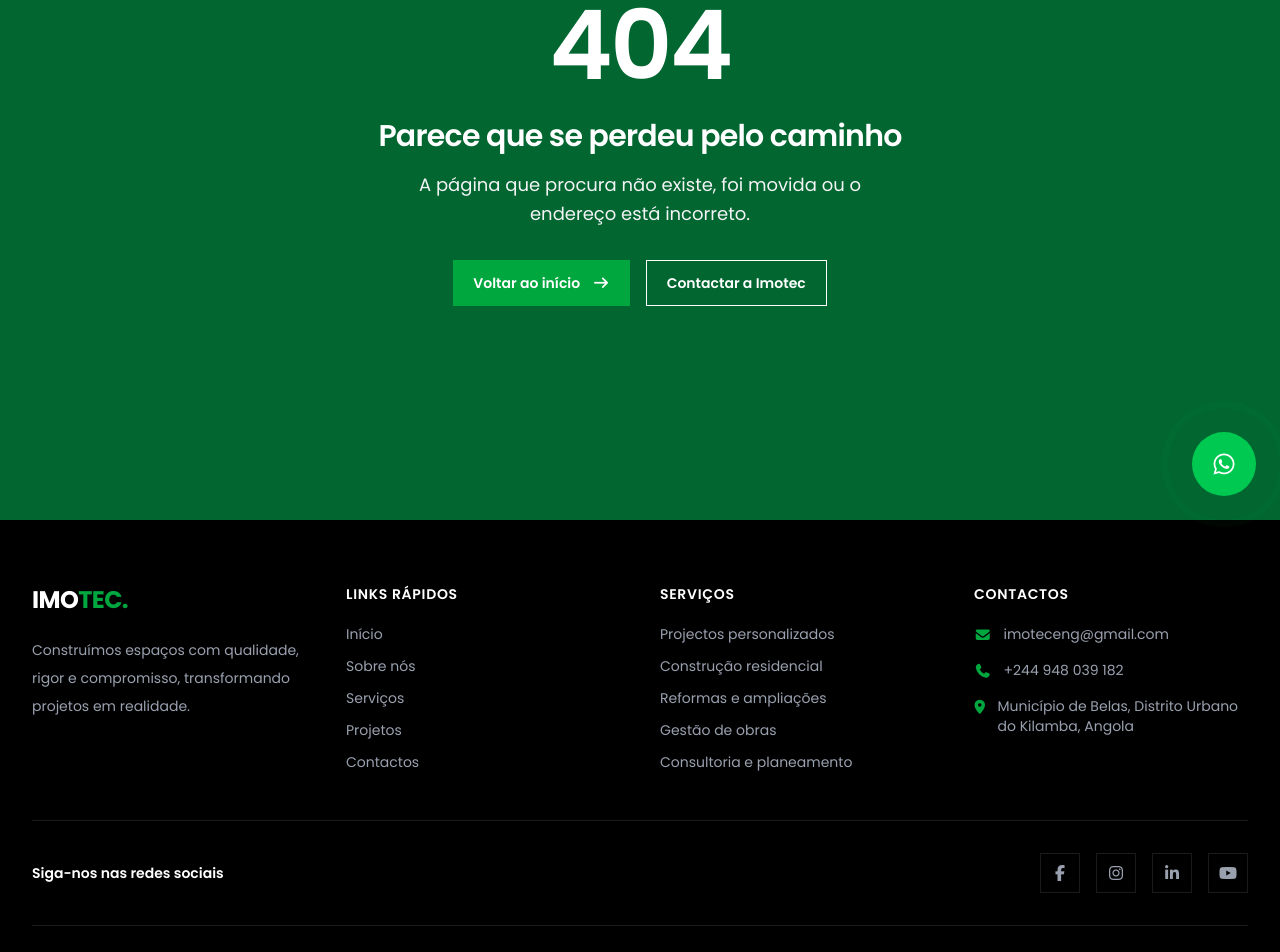
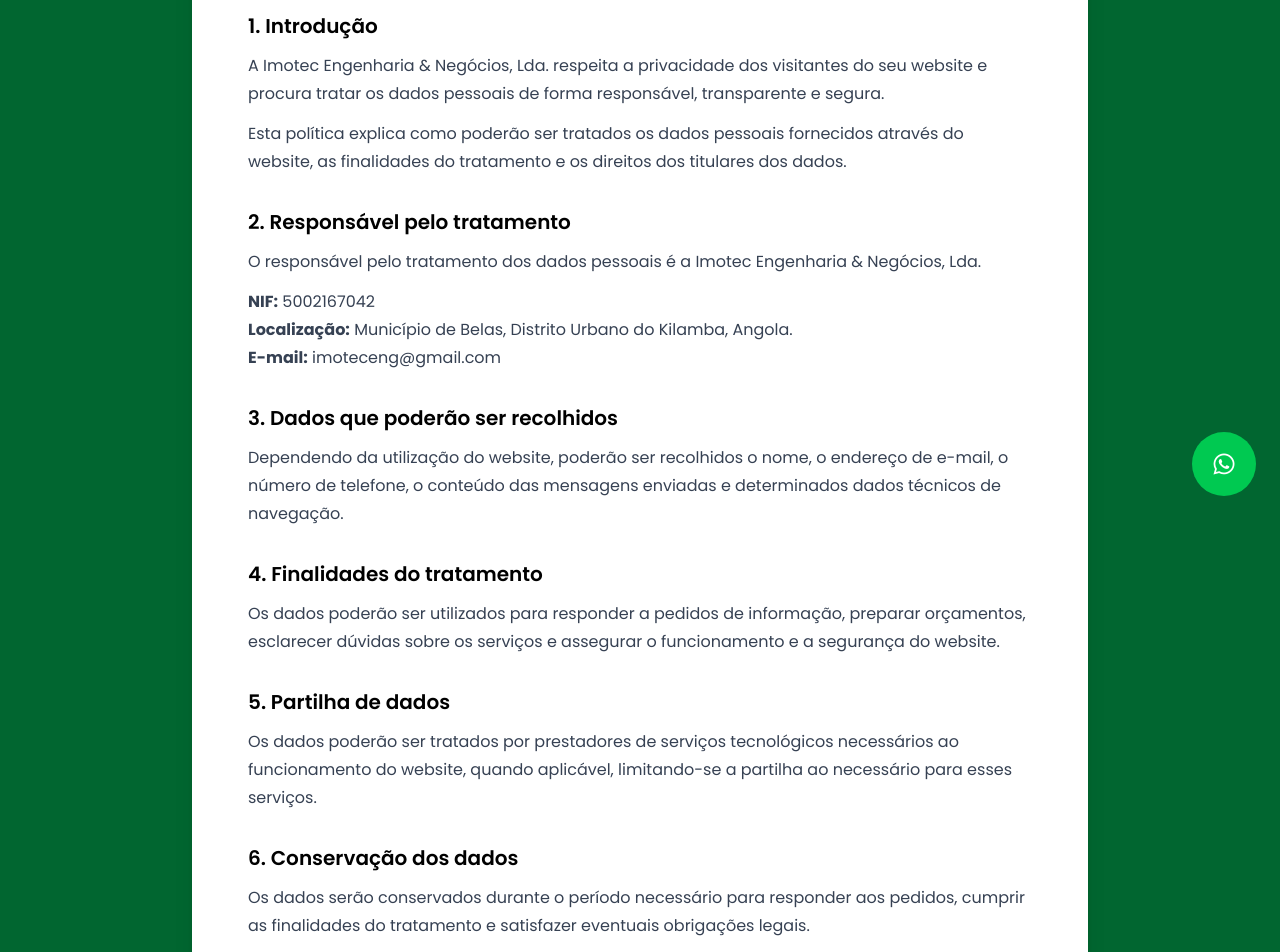
Before and after one commit to nsimbaafonso/imotec, a Next.js app: page /politica-de-privacidade in a window 1280 px wide. Before the commit this address had no page. Shown: the part 280-1232 px from the top of the page. Built offline with nearby package versions, Linux system fonts and the light colour scheme.

Commit message:
Página de política de privacidade criada

```diff
--- /dev/null
+++ b/src/app/politica-de-privacidade/page.js
@@ -0,0 +1,190 @@
+export const metadata = {
+  title: "Política de Privacidade | Imotec Engenharia & Negócios",
+  description:
+    "Consulte a Política de Privacidade da Imotec Engenharia & Negócios e conheça as orientações sobre o tratamento e a protecção dos dados pessoais.",
+
+  robots: {
+    index: true,
+    follow: true,
+  },
+
+  openGraph: {
+    title: "Política de Privacidade | Imotec",
+    description:
+      "Saiba como a Imotec aborda a privacidade e o tratamento dos dados pessoais através do seu website.",
+    type: "website",
+    locale: "pt_AO",
+    siteName: "Imotec Engenharia & Negócios",
+  },
+
+  twitter: {
+    card: "summary",
+    title: "Política de Privacidade | Imotec",
+    description:
+      "Consulte a política de privacidade do website da Imotec.",
+  },
+};
+
+export default function PoliticaDePrivacidade() {
+  return (
+    <main className="min-h-screen bg-green-800 px-5 pb-16 pt-28 sm:px-8 sm:pb-20 sm:pt-32">
+      <article className="mx-auto max-w-4xl rounded-md bg-white px-6 py-10 shadow-xl sm:px-10 sm:py-12 lg:px-14">
+        <h1 className="text-3xl font-bold tracking-tight text-black sm:text-4xl">
+          Política de <span className="text-green-600">Privacidade</span>
+        </h1>
+
+        <p className="mt-4 text-sm text-gray-500">
+          Última actualização: Novembro de 2026
+        </p>
+
+        <div className="mt-10 space-y-8 text-base leading-7 text-gray-700">
+          <section>
+            <h2 className="text-xl font-semibold text-black">1. Introdução</h2>
+            <p className="mt-3">
+              A Imotec Engenharia &amp; Negócios, Lda. respeita a privacidade
+              dos visitantes do seu website e procura tratar os dados pessoais
+              de forma responsável, transparente e segura.
+            </p>
+            <p className="mt-3">
+              Esta política explica como poderão ser tratados os dados pessoais
+              fornecidos através do website, as finalidades do tratamento e os
+              direitos dos titulares dos dados.
+            </p>
+          </section>
+
+          <section>
+            <h2 className="text-xl font-semibold text-black">
+              2. Responsável pelo tratamento
+            </h2>
+            <p className="mt-3">
+              O responsável pelo tratamento dos dados pessoais é a Imotec
+              Engenharia &amp; Negócios, Lda.
+            </p>
+            <p className="mt-3">
+              <strong>NIF:</strong> 5002167042
+              <br />
+              <strong>Localização:</strong> Município de Belas, Distrito Urbano
+              do Kilamba, Angola.
+              <br />
+              <strong>E-mail:</strong> imoteceng@gmail.com
+            </p>
+          </section>
+
+          <section>
+            <h2 className="text-xl font-semibold text-black">
+              3. Dados que poderão ser recolhidos
+            </h2>
+            <p className="mt-3">
+              Dependendo da utilização do website, poderão ser recolhidos o
+              nome, o endereço de e-mail, o número de telefone, o conteúdo das
+              mensagens enviadas e determinados dados técnicos de navegação.
+            </p>
+          </section>
+
+          <section>
+            <h2 className="text-xl font-semibold text-black">
+              4. Finalidades do tratamento
+            </h2>
+            <p className="mt-3">
+              Os dados poderão ser utilizados para responder a pedidos de
+              informação, preparar orçamentos, esclarecer dúvidas sobre os
+              serviços e assegurar o funcionamento e a segurança do website.
+            </p>
+          </section>
+
+          <section>
+            <h2 className="text-xl font-semibold text-black">
+              5. Partilha de dados
+            </h2>
+            <p className="mt-3">
+              Os dados poderão ser tratados por prestadores de serviços
+              tecnológicos necessários ao funcionamento do website, quando
+              aplicável, limitando-se a partilha ao necessário para esses
+              serviços.
+            </p>
+          </section>
+
+          <section>
+            <h2 className="text-xl font-semibold text-black">
+              6. Conservação dos dados
+            </h2>
+            <p className="mt-3">
+              Os dados serão conservados durante o período necessário para
+              responder aos pedidos, cumprir as finalidades do tratamento e
+              satisfazer eventuais obrigações legais.
+            </p>
+          </section>
+
+          <section>
+            <h2 className="text-xl font-semibold text-black">
+              7. Segurança dos dados
+            </h2>
+            <p className="mt-3">
+              Deverão ser adoptadas medidas técnicas e organizativas adequadas
+              para proteger os dados contra acesso não autorizado, perda,
+              alteração ou divulgação indevida.
+            </p>
+          </section>
+
+          <section>
+            <h2 className="text-xl font-semibold text-black">
+              8. Cookies e tecnologias semelhantes
+            </h2>
+            <p className="mt-3">
+              O website poderá utilizar cookies para assegurar o seu
+              funcionamento ou integrar serviços externos. As informações
+              sobre os cookies utilizados e as opções de gestão deverão
+              corresponder às tecnologias efectivamente instaladas.
+            </p>
+          </section>
+
+          <section>
+            <h2 className="text-xl font-semibold text-black">
+              9. Serviços externos
+            </h2>
+            <p className="mt-3">
+              As ligações para redes sociais, mapas ou outras plataformas
+              externas estão sujeitas às políticas de privacidade dos
+              respectivos serviços.
+            </p>
+          </section>
+
+          <section>
+            <h2 className="text-xl font-semibold text-black">
+              10. Direitos dos titulares dos dados
+            </h2>
+            <p className="mt-3">
+              Nos termos da legislação aplicável, os titulares poderão exercer
+              os direitos de acesso, rectificação, eliminação e outros direitos
+              legalmente previstos, através do contacto de e-mail indicado
+              nesta página.
+            </p>
+          </section>
+
+          <section>
+            <h2 className="text-xl font-semibold text-black">
+              11. Alterações a esta política
+            </h2>
+            <p className="mt-3">
+              Esta política poderá ser actualizada para reflectir alterações
+              no website, nas práticas de tratamento de dados ou nos requisitos
+              legais aplicáveis. A versão actualizada será publicada nesta
+              página.
+            </p>
+          </section>
+
+          <section>
+            <h2 className="text-xl font-semibold text-black">
+              12. Contactos
+            </h2>
+            <p className="mt-3">
+              Para questões relacionadas com a privacidade ou o tratamento de
+              dados pessoais, contacte a Imotec Engenharia &amp; Negócios, Lda.
+              através do endereço imoteceng@gmail.com.
+            </p>
+          </section>
+        </div>
+      </article>
+    </main>
+  );
+}
```
